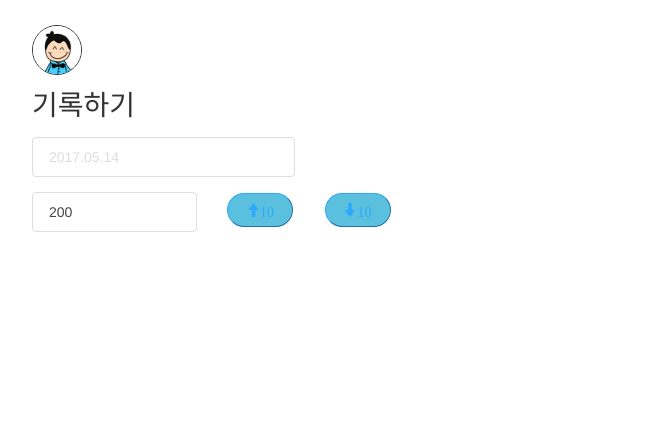
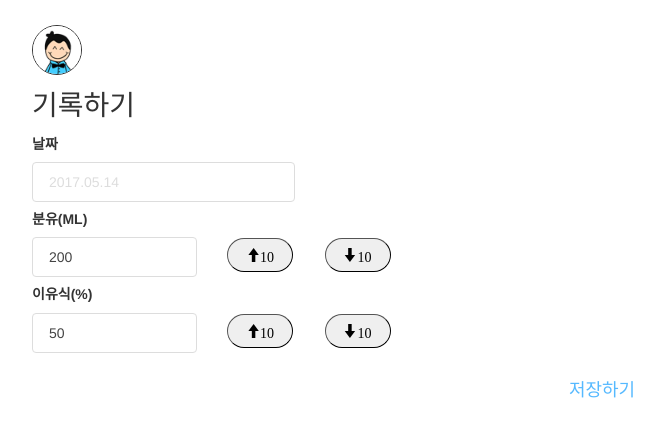
Before and after one commit to slife518/Giantbaby_sv, a PHP site: page /records.php in a window 1280 px wide. Shown: the top 437 px of the page, without its empty margins (38-702 px from the left). Run offline with PHP 8.4, Linux system fonts and the light colour scheme; some libraries are stand-ins or nearby versions; some web fonts are replaced.

Commit message:
no message

```diff
--- a/records.php
+++ b/records.php
@@ -21,7 +21,7 @@
     </head>
     <body>
         <form action="./process.php" method="POST">
-        </form>
+
 
         <div id="navbar-full">
             <div class="container">
@@ -53,7 +53,7 @@
                       <ul class="nav navbar-nav navbar-right">
                             <li><a href="components.html">Components</a></li>
 
-                            <li><a href="http://www.creative-tim.com/product/get-shit-done-kit" class="btn btn-round btn-default">Download</a></li>
+                            <li><a href="http://www.creative-tim.com/product/get-shit-done-kit" class="btn btn-round btn-default">기록보기</a></li>
                        </ul>
 
                     </div><!-- /.navbar-collapse -->
@@ -70,29 +70,61 @@
                     <div class="tim-title">
                         <h3>기록하기</h3>
                     </div>
+                    <div>
+                      <h6>날짜</h6>
+                    </div>
                     <div class="row">
-                        <div class="col-md-3 col-xs-6">
-                          	<div class="form-group">
+                      <div>
+                        <div class="col-md-3 col-xs-7">
+                          	<div>
                               <input type="text" value="" placeholder="2017.05.14" class="form-control" id="eatDateTime"  />
                           </div>
                         </div>
                       </div>
+                    </div>
+                    <div>
+                      <h6>분유(ml)</h6>
+                    </div>
                     <div class="row">
+                      <div>
                         <div class="col-md-2 col-xs-5">
-                	        	<input type="text" id="eatMl" value="200" class="form-control"/>
+                            <input type="number" id="eatMl" value="200" class="form-control"/>
+                        </div>
+                        <div class="col-md-1 col-xs-3">
+                            <button type="button" class="glyphicon glyphicon-arrow-up btn-round button" id="upQuantity">10</button>
                         </div>
                         <div class="col-md-1 col-xs-2">
-                            <button type="button" class="glyphicon glyphicon-arrow-up btn-round btn-info" id="upQuantity">10</button>
+                            <button type="button" class="glyphicon glyphicon-arrow-down btn-round button" id="downQuantity">10</button>
+                        </div>
+                      </div>
+                    </div>
+                    <div>
+                      <h6>이유식(%)</h6>
+                    </div>
+                    <div class="row">
+                      <div>
+                        <div class="col-md-2 col-xs-5">
+                            <input type="number" id="eatRice" value="50" class="form-control"/>
+                        </div>
+                        <div class="col-md-1 col-xs-3">
+                            <button type="button" class="glyphicon glyphicon-arrow-up btn-round button" id="upRiceQuantity">10</button>
                         </div>
                         <div class="col-md-1 col-xs-2">
-                            <button type="button" class="glyphicon glyphicon-arrow-down btn-round btn-info" id="downQuantity">10</button>
+                            <button type="button" class="glyphicon glyphicon-arrow-down btn-round button" id="downRiceQuantity">10</button>
+                        </div>
+                      </div>
+                    </div>
+                    <p></p><p></p><p></p>
+                    <div class="row">
+                      <div class="col-md-6 col-xs-6 col-md-offset-3 col-xs-offset-3">
+                         <button type="button" class="btn btn-block btn-lg btn-info btn-simple">저장하기</button>
                       </div>
                     </div>
                   </div>
                 </div>
             </div>
+        </form>
     </body>
-
 
     <script src="get-shit-done-1.4.1/jquery/jquery-1.10.2.js" type="text/javascript"></script>
   	<script src="get-shit-done-1.4.1/assets/js/jquery-ui-1.10.4.custom.min.js" type="text/javascript"></script>
@@ -105,7 +137,7 @@
     <script src="//cdnjs.cloudflare.com/ajax/libs/moment.js/2.9.0/moment-with-locales.js"></script>
     <script src="//cdn.rawgit.com/Eonasdan/bootstrap-datetimepicker/e8bddc60e73c1ec2475f827be36e1957af72e2ea/src/js/bootstrap-datetimepicker.js"></script>
     <script type="text/javascript">
-
+    $( function() {
             $('.btn-tooltip').tooltip();
             $('.label-tooltip').tooltip();
             $('.pick-class-label').click(function(){
@@ -138,10 +170,30 @@
             $("#eatDateTime").datetimepicker();
 
             $('#upQuantity').on('click', function () {
-           $("#eatMl").val() = Integer.parseInt($("#eatMl").val()) + 10;
+               var aaa = parseInt($("#eatMl").val()) + 10;
+               $("#eatMl").val(aaa);
             })
             $('#downQuantity').on('click', function () {
-           $("#eatMl").val() = $("#eatMl").val() - 10;
+              var bbb = parseInt($("#eatMl").val()) - 10;
+              $("#eatMl").val(bbb);
             })
+            $('#upRiceQuantity').on('click', function () {
+               var aaa = parseInt($("#eatRice").val()) + 10;
+               $("#eatRice").val(aaa);
+            })
+            $('#downRiceQuantity').on('click', function () {
+              var bbb = parseInt($("#eatRice").val()) - 10;
+              $("#eatRice").val(bbb);
+            })
+
+            $( ".widget input[type=submit], .widget a, .widget button" ).button();
+            $("button, input, a" ).click( function( event ) {
+              event.preventDefault();
+            } );
+    } );
   </script>
+  <style>
+
+  </style>
+
 </html>
```
Also changed, not shown: get-shit-done-1.4.1/bootstrap3/css/bootstrap.css. Lines whose indentation alone changed are shown as unchanged.
